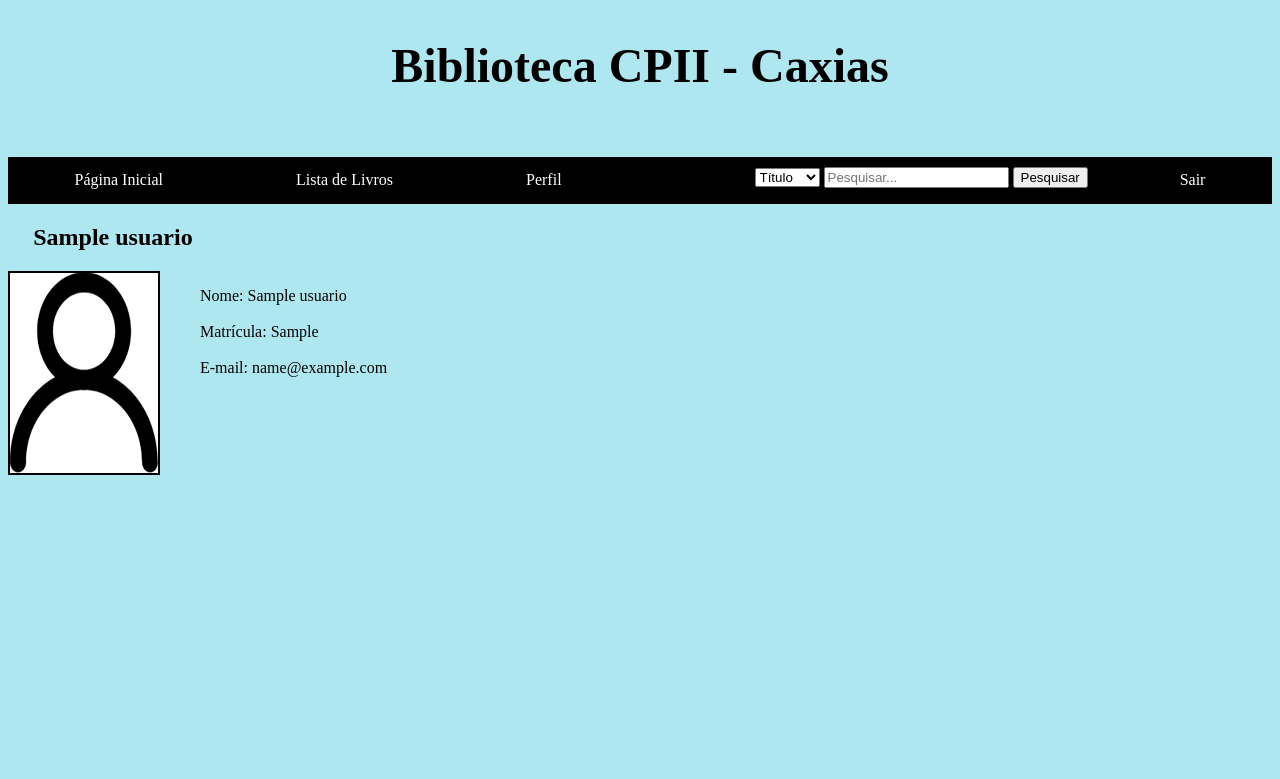
After one commit to cp2-dc-info-projeto-final/alexandr-ia, a PHP site: page /Perfil/perfil_alunoProf.php in a window 1280 px wide. The commit adds this page. Shown: the top 779 px of the page. Run offline with PHP 8.4, Linux system fonts and the light colour scheme; the visitor is signed in with stand-in values (Sample User, id 1); tables that the repository leaves empty hold one stand-in row (values such as "Sample post"); data that the repository does not hold is empty.

Commit message:
Adcionados os Perfis

```diff
--- a/Alexandr_IA/Livro/listagemDeLivros.php
+++ b/Alexandr_IA/Livro/listagemDeLivros.php
@@ -104,7 +104,7 @@
 
 			  #pesquisa{
 
-				  margin-left: 3%;
+				  margin-left: 10%;
 				  float: right;
 
 			  }
--- a/Alexandr_IA/Modelo/TabelaUsuários.php
+++ b/Alexandr_IA/Modelo/TabelaUsuários.php
@@ -52,4 +52,18 @@
 		$sql -> bindValue(':id', $id);
 		$sql -> execute();
 	}
+
+	function InfosUsuario($email){
+
+		$bd = CriaConexãoBd();
+		$sql = $bd -> prepare('SELECT * FROM usuario WHERE email = :email');
+		$sql -> bindValue(':email', $email);
+
+		$sql -> execute();
+		$sql = $sql -> fetch();
+
+		return($sql);
+
+	}
+
 ?>
--- /dev/null
+++ b/Alexandr_IA/Perfil/perfil_alunoProf.php
@@ -0,0 +1,192 @@
+<?php
+
+  session_start();
+
+  require_once('../Modelo/TabelaUsuários.php');
+  $usuario = InfosUsuario($_SESSION['emailUsuarioLogado']);
+
+?>
+
+<html>
+
+  <head>
+
+      <title> Perfil </title>
+      <meta charset="utf-8">
+      <!-- <link rel="stylesheet" type="text/css" href="../ArquivosStyle/FolhaDeEstilo.css"> -->
+
+      <style>
+
+      .barra li {
+				float: left;
+				padding-right: 4%;
+				padding-left: 4%;
+			}
+			.barra li a {
+				display: block;
+				color: white;
+				text-align: center;
+				padding: 14px 16px;
+				text-decoration: none;
+			}
+			.barra li:hover {
+				background-color: #32909a;
+			}
+
+			.barra ul {
+
+				list-style-type: none;
+				margin-top: 5%;
+				padding: 0;
+				overflow: hidden;
+				background-color: #000000;
+				display: block;
+			}
+
+      #itens_nav{
+
+        float: left;
+        padding: 2% 0;
+        margin-left: 3%;
+        display: flex;
+        width: 66%;
+
+      }
+
+      #itens_nav a{
+
+        margin-left: 10%;
+
+      }
+
+      #direita{
+
+        padding: 2% 0;
+        display: flex;
+        float: right;
+        width: 33%;
+
+      }
+
+      #sair{
+
+        float: right;
+        color: white;
+
+      }
+
+      #pesquisa{
+
+        margin-left: 10%;
+        float: left;
+
+      }
+
+      h1{
+
+        margin-bottom: 2%;
+        text-align: center;
+        font-size: 48px;
+
+      }
+
+      body{
+
+        margin-top: 3%;
+        background-color: rgb(174,231,240);
+
+      }
+
+      h2 {
+
+        margin-left: 2%;
+
+      }
+
+      #foto_perfil{
+
+        border: 2px solid;
+        float: left;
+
+      }
+
+      #infos{
+
+        display: flex;
+        float: left;
+
+      }
+
+      #infos ul {
+
+        list-style-type:none;
+
+      }
+
+      </style>
+
+  </head>
+
+  <body>
+
+    <h1>Biblioteca CPII - Caxias</h1>
+
+    <div class="barra">
+			<ul>
+				<li>
+					<a href="../PaginaInicial/PI_aluno_prof.php">Página Inicial</a>
+				</li>
+				<li>
+					<a href="../Livro/listagemDeLivros.php">Lista de Livros</a>
+				</li>
+				<li>
+					<a href="">Perfil</a>
+				</li>
+				<div style="display: inline-block; margin-top:0.6%;" id="pesquisa">
+				<form method="post" action="listagemDeLivros.php">
+					<select name="tipoConsulta">
+						<option value="pp_titulo">Título</option>
+						<option value="pp_autor">Autor</option>
+						<option value="pp_editora">Editora</option>
+					</select>
+					<input name="stringPesquisada" style="margin-top: 0.8%;" type="text" placeholder="Pesquisar...">
+					<input type="submit" value="Pesquisar">
+				</form>
+			</div>
+				<li id="sair">
+					<a id = "sair" href="../Controlador/sair.php">Sair</a>
+				</li>
+			</ul>
+		</div>
+
+    <h2><?php echo($usuario['nome']); ?></h2>
+
+    <img id="foto_perfil" src=<?php
+
+    if($usuario['foto'] == NULL){
+
+      echo('../Imagens/icon_usuarioPadrao.png');
+
+    } else {
+
+      // foto guardada
+
+    }
+
+    ?> >
+
+  <div id="infos">
+
+    <ul>
+      <li> Nome: <?php echo($usuario['nome']);?></li>
+      <br>
+      <li> Matrícula: <?php echo($usuario['matricula']);?></li>
+      <br>
+      <li> E-mail: <?php echo($usuario['email']);?></li>
+    <ul>
+
+  </div>
+
+  </body>
+
+</html>
```
Also changed, not shown: Alexandr_IA/ArquivosStyle/FolhaDeEstilo.css (line endings or trailing spaces), Alexandr_IA/Imagens/icon_usuarioPadrao.png (added), Alexandr_IA/Perfil/perfil_bibliotecario.php (added).
